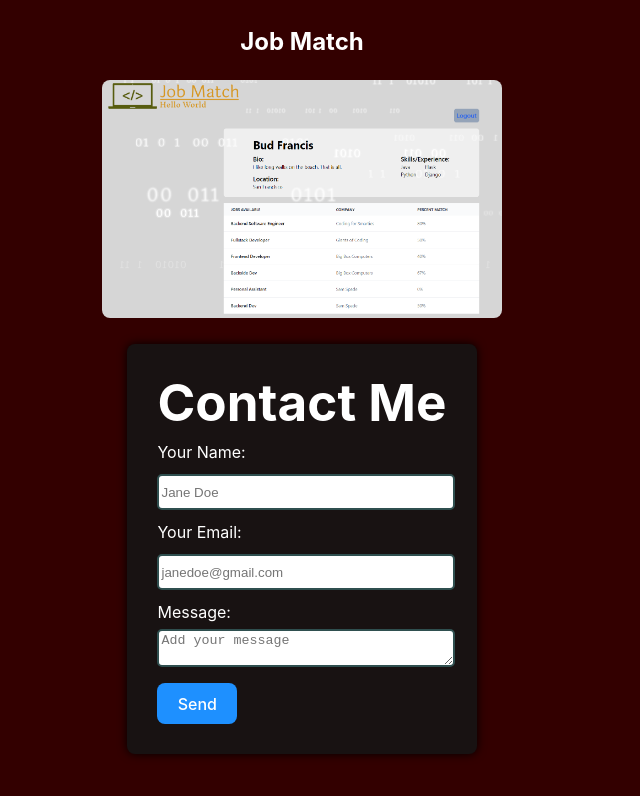
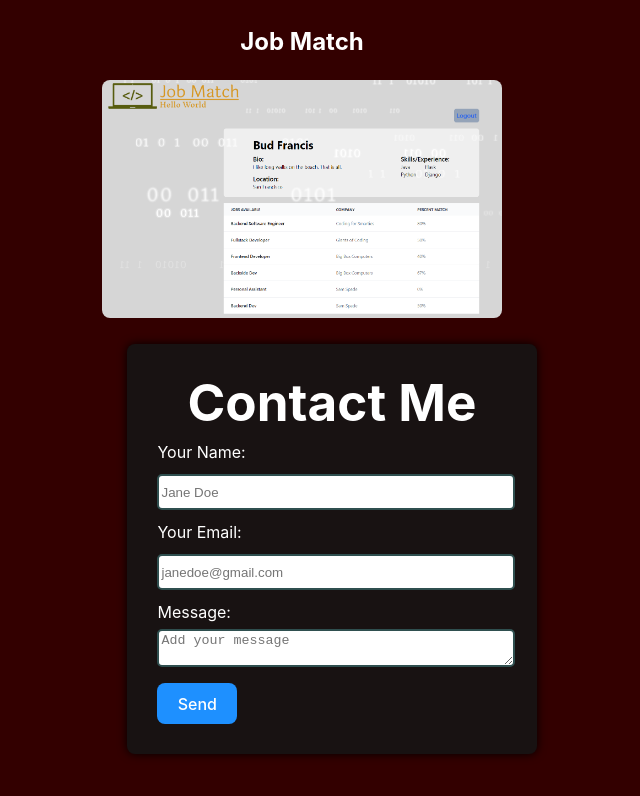
Before and after one commit to Wbradmeyer/vitePortfolio, a Vue app: page / in a window 1280 px wide. Shown: the part 1308-2104 px from the top of the page, without its empty margins (338-978 px from the left). Built offline with nearby package versions, Linux system fonts and the light colour scheme.

Commit message:
contact card width

```diff
--- a/src/components/Contact.vue
+++ b/src/components/Contact.vue
@@ -31,6 +31,7 @@
 
     .card {
         margin: 0px;
+        max-width: 500px;
     }
 
     form {
@@ -39,7 +40,7 @@
         background-color: rgb(24, 18, 18);
         color: white;
         border-radius: 8px;
-        max-width: 450px;
+        width: 100%;
         padding: 30px;
         box-shadow: 0px 0px 10px black;
     }
```
